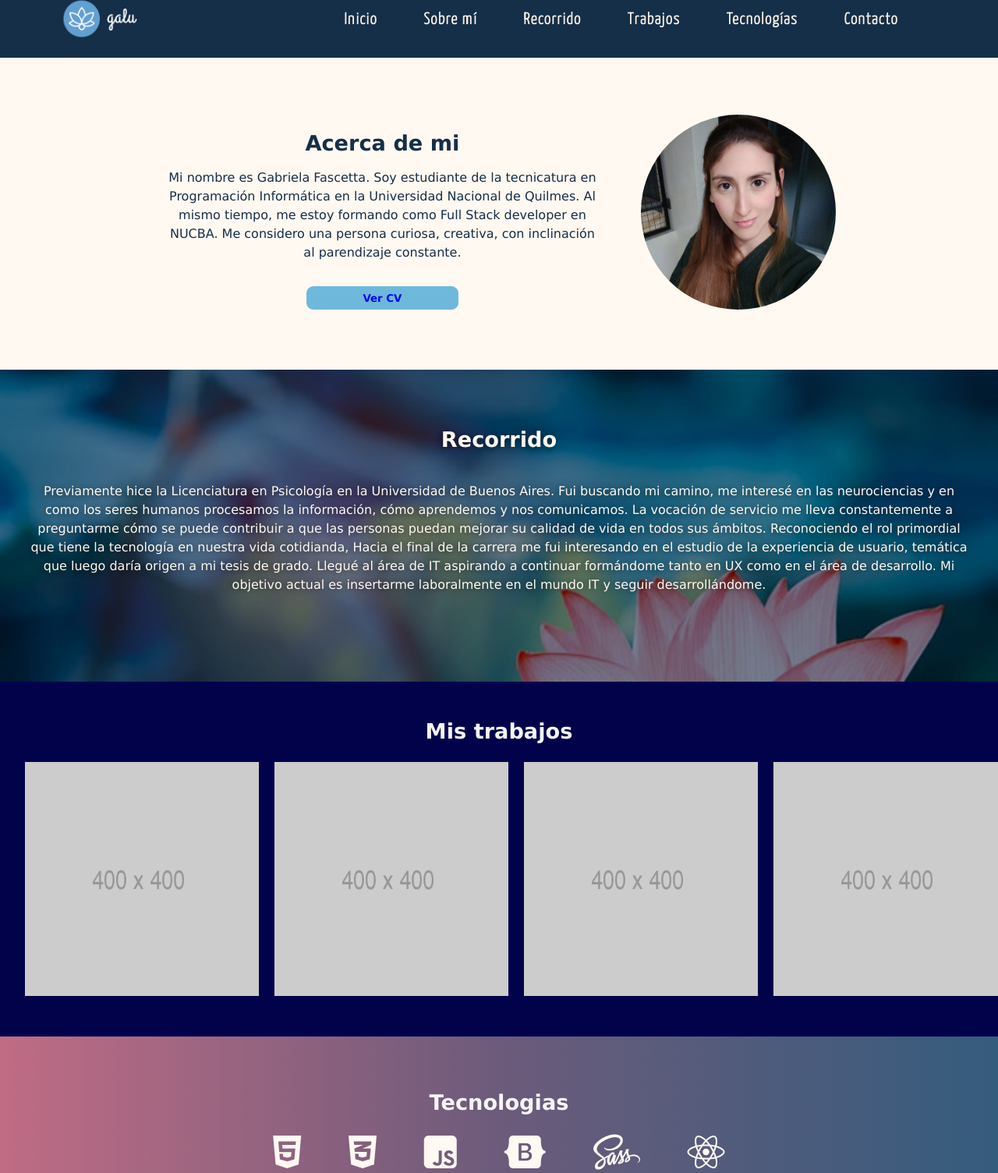
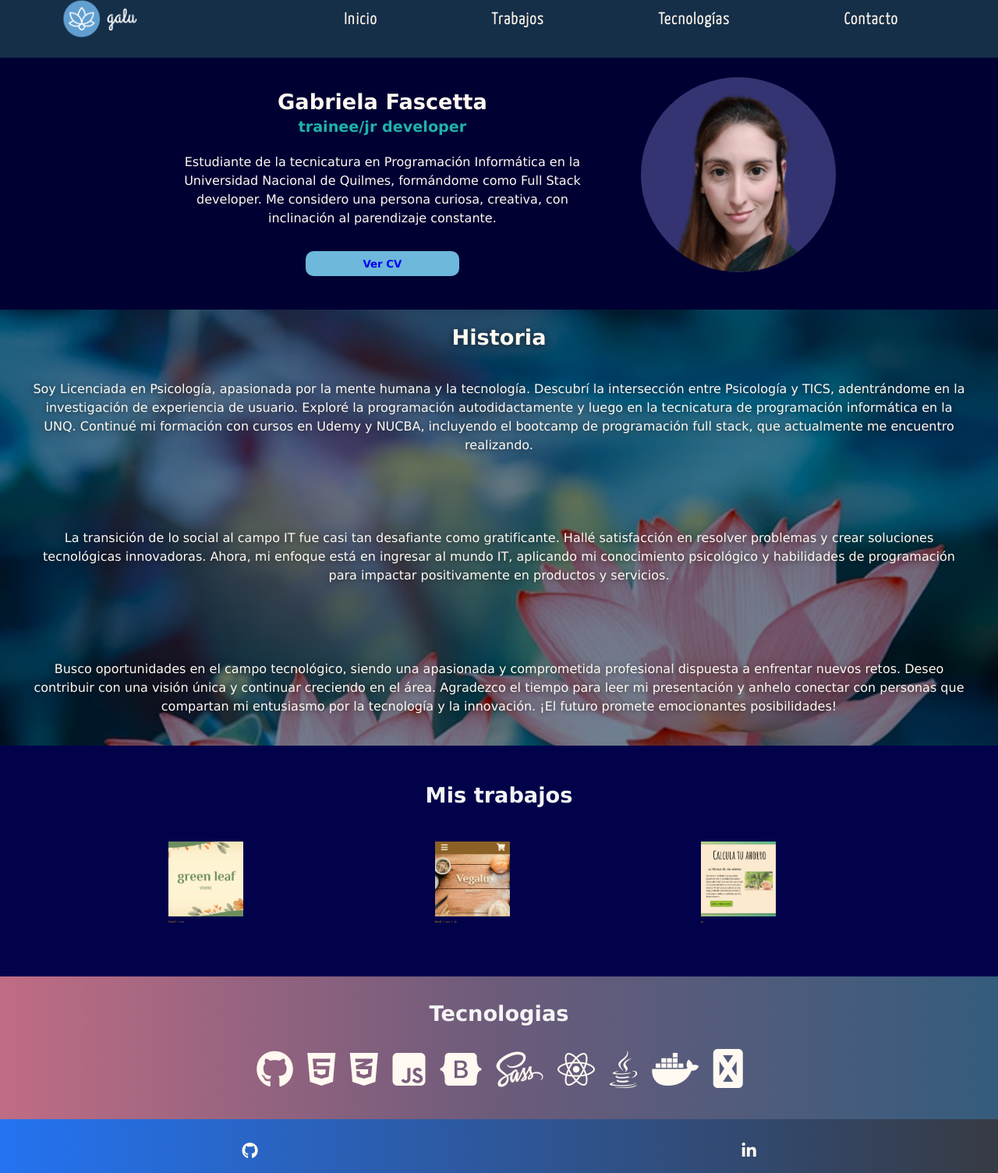
Before and after one commit to gfascetta/modelo-portfolio, a plain HTML site: page index.html in a window 1280 px wide. Shown: the part 22-1526 px from the top of the page at 78% size. Drawn offline with Linux system fonts and the light colour scheme.

Commit message:
actualizo descripcion

```diff
--- a/index.css
+++ b/index.css
@@ -84,15 +84,15 @@ header {
     font-weight: 800;
     color: lightskyblue;
     padding-bottom: 10px;
-    border-bottom: 1px solid lightsteelblue;
+    border-bottom: 1px solid transparent;
 }
 
 
 /*---sección Acerca de---------------------------------------*/
 
 .section-about {
-    background-color: var(--blanco);
-    height: 50vh;
+    background-color: rgb(0, 0, 51);
+    height: fit-content;
     width: 100%;
     display: flex;
     justify-content: center;
@@ -100,6 +100,13 @@ header {
     flex-wrap: wrap;
     padding: 0 2%;
     margin-top: 12vh;
+    padding-bottom: 20px;
+}
+
+.section-about h2{
+    font-size: 1.2rem;
+    color: lightseagreen;
+    padding: 5px 0;
 }
 
 .about__container-text {
@@ -112,7 +119,7 @@ header {
 }
 
 .about__text {
-    color: var(--azul-oscuro);
+    color: var(--blanco);
     text-align: center;
     font-family: var(--font-redonda);
     width: 100%;
@@ -167,6 +174,7 @@ header {
 .botonOscuro {
     background-color: rgb(109, 184, 219);
     color: black;
+    border-color: transparent;
 }
 
 .botonOscuro a {
@@ -195,11 +203,13 @@ header {
 .section-recorrido {
     /* background-color: #A7BFE8; */
     width: 100%;
+    height: fit-content;
     background-image: url("./images/flor-de-loto.jpg");
     background-repeat: no-repeat;
     background-size: cover;
     background-attachment: fixed;
     position: relative;
+    padding-top: 20px;
     /* z-index: -1; */
 }
 
@@ -222,7 +232,7 @@ header {
     font-family: var(--font-redonda);
     text-shadow: -1px 1px 8px rgba(0, 0, 0, 0.6);
     /*  */
-    height: 50vh;
+    height: fit-content;
     width: 100%;
     display: flex;
     flex-direction: column;
@@ -271,22 +281,35 @@ header {
 }
 
 .work-container {
-    width: 100%;
+    width: 80%;
     display: flex;
+    flex-wrap: wrap;
     justify-content: space-around;
     align-items: center;
 }
 
 .work-ejemplar {
     width: 20%;
+    flex-wrap: wrap;
+    padding: 20px;
+    border-radius: 15px;
 }
 
+.work-img{
+    width: 6rem;
+    height: 6rem;
+}
+
+.work-p {
+    font-size: 0.3rem;
+    color: darkgoldenrod;
+}
 
 /* ---------tecnologias---------------------------------- */
 
 .tecnologias-section {
     width: 100%;
-    height: 30vh;
+    height: fit-content;
     padding: 2rem 0;
     background: #355C7D;
     /* fallback for old browsers */
@@ -297,6 +320,7 @@ header {
     color: whitesmoke;
     display: flex;
     flex-direction: column;
+    flex-wrap: wrap;
     align-items: center;
     justify-content: center;
 }
@@ -315,10 +339,15 @@ header {
     display: flex;
     justify-content: space-around;
     align-items: center;
+    flex-wrap: wrap;
 }
 
 .tecnologias-container>.fab {
     font-size: 3rem;
+}
+
+.fab{
+    padding: 0.5rem;
 }
 
 
--- a/index.html
+++ b/index.html
@@ -6,7 +6,7 @@
     <link rel="preconnect" href="https://fonts.googleapis.com">
     <link rel="preconnect" href="https://fonts.gstatic.com" crossorigin>
     <link href="https://fonts.googleapis.com/css2?family=Yanone+Kaffeesatz:wght@300&display=swap" rel="stylesheet">
-    <title>Mi primer navbar</title>
+    <title>Modelo Portfolio</title>
     <link rel="shortcut icon" href="./images/icon.ico">
     <script src="https://kit.fontawesome.com/01fb7d9b0d.js" crossorigin="anonymous"></script>
 </head>
@@ -25,12 +25,11 @@
 
                 <div class="navbar__contenedor-menu">
                     <ul class="navbar__menu--ul">
-                        <li class="nav__menu--li"><a href="">Inicio</a> </li>
-                        <li class="nav__menu--li"><a href="#about">Sobre mí</a> </li>
-                        <li class="nav__menu--li"><a href="#recorrido">Recorrido</a></li>
+                        <li class="nav__menu--li"><a href="#about">Inicio</a> </li>
+                        <!-- <li class="nav__menu--li"><a href="#recorrido">Historia</a></li> -->
                         <li class="nav__menu--li"><a href="#work">Trabajos</a></li>
                         <li class="nav__menu--li"><a href="#tecnologias">Tecnologías</a></li>
-                        <li class="nav__menu--li"><a href="#contacto">Contacto</a></li>
+                        <li class="nav__menu--li"><a href="#redes">Contacto</a></li>
                     </ul>
                 </div>
             </nav>
@@ -39,34 +38,40 @@
         <section class="section-about">
             <div class="about__container-text" id="about">
                 <div class="about__text">
-                    <h1 class="about__text--title">Acerca de mi</h1>
+                    <h1 class="about__text--title">Gabriela Fascetta</h1>
+                    <h2>trainee/jr developer</h2>
                     <p class="about__text--description">
-                        Mi nombre es Gabriela Fascetta. Soy estudiante de la tecnicatura en Programación Informática en la Universidad Nacional de Quilmes. Al mismo tiempo, me estoy formando como Full Stack developer en NUCBA. Me considero una persona curiosa, creativa, con
+                        Estudiante de la tecnicatura en Programación Informática en la Universidad Nacional de Quilmes, formándome como Full Stack developer. Me considero una persona curiosa, creativa, con
                         inclinación al parendizaje constante.
                     </p>
                 </div>
 
                 <div class="about__button-container">
                     <!-- <button class="botonClaro">Contacto</button> -->
-                    <button class="botonOscuro"> <a href="https://www.linkedin.com/in/gabriela-fascetta-2149b8138/" target="_blank">Ver CV</a> </button>
+                    <button class="botonOscuro"> <a href="https://drive.google.com/file/d/1q6h8WE5eA9_N0uE1xx7u_oc26JA1mwmj/view?usp=sharing" target="_blank">Ver CV</a> </button>
                 </div>
             </div>
 
 
             <div class="about__photo-container">
-                <img src="./images/IMG_20190610_200932.jpg" alt="" width="250">
+                <img src="./images/azul.png" alt="" width="250">
             </div>
 
         </section>
 
         <section class="section-recorrido" id="recorrido">
             <div class="recorrido__text">
-                <h2>Recorrido</h2>
+                <h2>Historia</h2>
                 <p>
-                    Previamente hice la Licenciatura en Psicología en la Universidad de Buenos Aires. Fui buscando mi camino, me interesé en las neurociencias y en como los seres humanos procesamos la información, cómo aprendemos y nos comunicamos. La vocación de servicio
-                    me lleva constantemente a preguntarme cómo se puede contribuir a que las personas puedan mejorar su calidad de vida en todos sus ámbitos. Reconociendo el rol primordial que tiene la tecnología en nuestra vida cotidianda, Hacia el final
-                    de la carrera me fui interesando en el estudio de la experiencia de usuario, temática que luego daría origen a mi tesis de grado. Llegué al área de IT aspirando a continuar formándome tanto en UX como en el área de desarrollo. Mi objetivo
-                    actual es insertarme laboralmente en el mundo IT y seguir desarrollándome.
+                    Soy Licenciada en Psicología, apasionada por la mente humana y la tecnología. Descubrí la intersección entre Psicología y TICS, adentrándome en la investigación de experiencia de usuario. Exploré la programación autodidactamente y luego en la tecnicatura de programación informática en la UNQ. Continué mi formación con cursos en Udemy y NUCBA, incluyendo el bootcamp de programación full stack, que actualmente me encuentro realizando.
+                </p>
+                <br>
+                <p>
+                    La transición de lo social al campo IT fue casi tan desafiante como gratificante. Hallé satisfacción en resolver problemas y crear soluciones tecnológicas innovadoras. Ahora, mi enfoque está en ingresar al mundo IT, aplicando mi conocimiento psicológico y habilidades de programación para impactar positivamente en productos y servicios.
+                </p>
+                <br>
+                <p>
+                    Busco oportunidades en el campo tecnológico, siendo una apasionada y comprometida profesional dispuesta a enfrentar nuevos retos. Deseo contribuir con una visión única y continuar creciendo en el área. Agradezco el tiempo para leer mi presentación y anhelo conectar con personas que compartan mi entusiasmo por la tecnología y la innovación. ¡El futuro promete emocionantes posibilidades!
                 </p>
 
             </div>
@@ -76,36 +81,48 @@
         <h2>Mis trabajos</h2>
         <div class="work-container">
             <div class="work-ejemplar">
-                <a href="https://green-leaf.vercel.app/" target="_blank"><img src="images/400x400.png" alt="" width="300"></a>
-                <p></p>
+                <a href="https://green-leaf.vercel.app/" target="_blank">
+                    <img src="images/green-leaf.jpg" alt="" class="work-img">
+                </a>
+                <p class="work-p">html + css</p>
             </div>
             <div class="work-ejemplar">
-                <a href="https://pimer-proyecto-bootstrap.vercel.app/" target="_blank"><img src="images/400x400.png" alt="" width="300"></a>
-                <p></p>
+                <a href="https://vegalu-bakery.vercel.app/ target="_blank">
+                    <img src="images/vegalu.jpg" alt="" class="work-img">
+                </a>
+                <p class="work-p">html + css + js</p>
             </div>
             <div class="work-ejemplar">
-                <a href="" target="_blank"><img src="images/400x400.png" alt="" width="300"></a>
-                <p></p>
+                <a href="https://calculadora-de-ahorro.vercel.app/" target="_blank">
+                    <img src="images/calculadora.jpg" alt="" class="work-img">
+                </a>
+                <p class="work-p">js</p>
             </div>
-            <div class="work-ejemplar">
-                <a href="" target="_blank"><img src="images/400x400.png" alt="" width="300"></a>
-                <p></p>
-            </div>
+            <!-- <div class="work-ejemplar">
+                <a href="" target="_blank">
+                    <img src="images/400x400.png" alt="" class="work-img">
+                </a>
+                <p class="work-p"></p>
+            </div> -->
         </div>
     </section>
 
     <section class="tecnologias-section" id="tecnologias">
         <h2>Tecnologias</h2>
         <div class="tecnologias-container">
+            <i class="fab fa-brands fa-github"></i>
             <i class="fab fa-html5"></i>
             <i class="fab fa-css3-alt"></i>
             <i class="fab fa-js-square"></i>
             <i class="fab fa-bootstrap"></i>
             <i class="fab fa-sass"></i>
             <i class="fab fa-react"></i>
+            <i class="fab fa-brands fa-java"></i>
+            <i class="fab fa-brands fa-docker"></i>
+            <i class="fab fa-solid fa-database"></i>
         </div>
     </section>
-    <section class="section-contact" id="contacto">
+    <!-- <section class="section-contact" id="contacto">
 
         <div class="contact__img-container">
             <img src="./images/send-email.png" alt="" width="150">
@@ -130,14 +147,14 @@
             </ul>
             <button class="contact__submit-button" type="submit">Enviar</button>
         </form>
-    </section>
+    </section> -->
 
-    <footer class="footer">
+    <footer class="footer" id="redes">
         <ul class="footer__redes">
-            <li><a href=""><i class="fab fa-facebook-square"></i></a></li>
-            <li><a href=""><i class="fab fa-instagram"></i></a></li>
+            <!-- <li><a href=""><i class="fab fa-facebook-square"></i></a></li>
+            <li><a href=""><i class="fab fa-instagram"></i></a></li> -->
             <li><a href="https://github.com/gfascetta" target="_blank"><i class="fab fa-github"></i></a></li>
-            <li><a href="https://www.linkedin.com/in/gabriela-fascetta-2149b8138/" target="_blank"><i class="fab fa-linkedin-in"></i></a></li>
+            <li><a href="https://www.linkedin.com/in/gabrielafascetta/" target="_blank"><i class="fab fa-linkedin-in"></i></a></li>
         </ul>
     </footer>
 </body>
```
Also changed, not shown: images/IMG_20190610_200932.jpg (deleted), images/avatar-mujer.png (deleted), images/azul.png (added), images/calculadora.jpg (added), images/green-leaf.jpg (added), images/vegalu.jpg (added).
